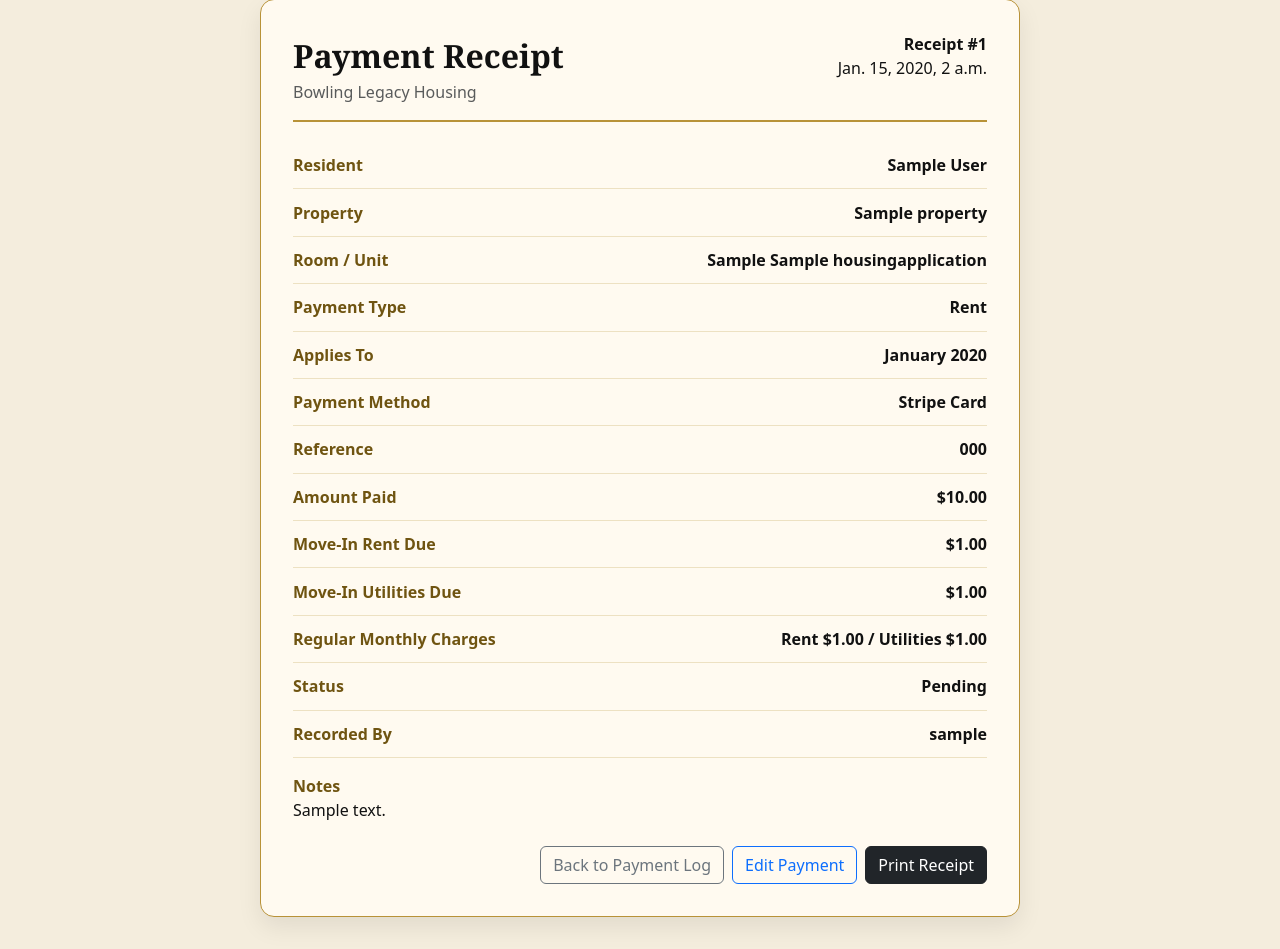
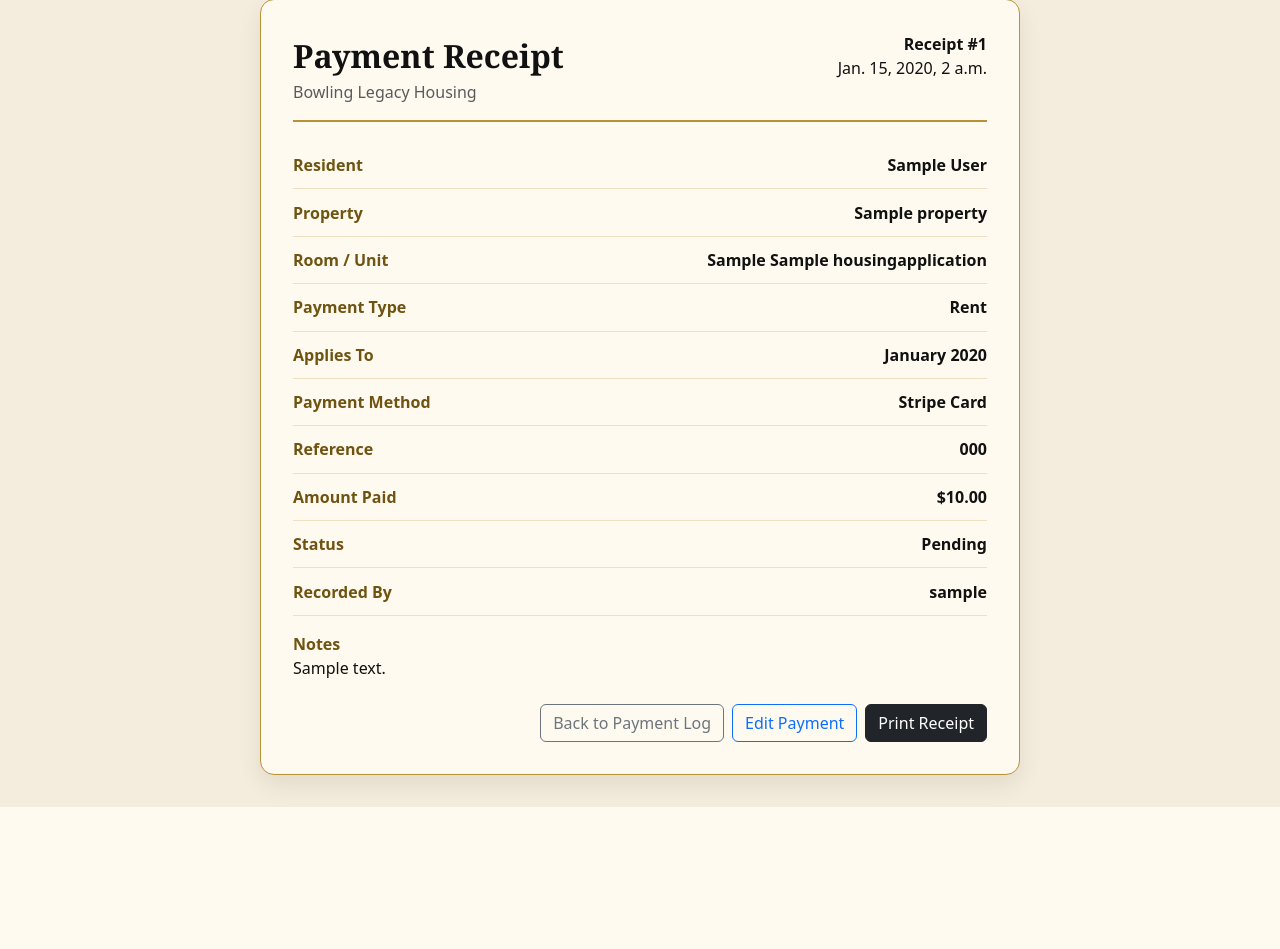
Before and after one commit to BowlingLegacy/property_mgmt, a Django app: page /payment/1/receipt/ in a window 1280 px wide. Shown: the part 33-982 px from the top of the page. After the commit the page ends 840 px from the top, so only its background shows below. Run offline with Django 5.2, Linux system fonts and the light colour scheme; a user stored in the database is signed in; tables that the repository leaves empty hold one stand-in row (values such as "Sample post").

Commit message:
Remove move-in amounts from payment receipts

```diff
--- a/templates/payment_receipt.html
+++ b/templates/payment_receipt.html
@@ -98,25 +98,6 @@
             <div class="receipt-value">${{ payment.amount }}</div>
         </div>
 
-        {% if payment.application.move_in_rent_charge or payment.application.move_in_utility_charge %}
-            <div class="receipt-row">
-                <div class="receipt-label">Move-In Rent Due</div>
-                <div class="receipt-value">${{ payment.application.move_in_rent_charge }}</div>
-            </div>
-
-            <div class="receipt-row">
-                <div class="receipt-label">Move-In Utilities Due</div>
-                <div class="receipt-value">${{ payment.application.move_in_utility_charge }}</div>
-            </div>
-
-            <div class="receipt-row">
-                <div class="receipt-label">Regular Monthly Charges</div>
-                <div class="receipt-value">
-                    Rent ${{ payment.application.monthly_rent }} / Utilities ${{ payment.application.utility_monthly }}
-                </div>
-            </div>
-        {% endif %}
-
         <div class="receipt-row">
             <div class="receipt-label">Status</div>
             <div class="receipt-value">{{ payment.get_status_display }}</div>
```
